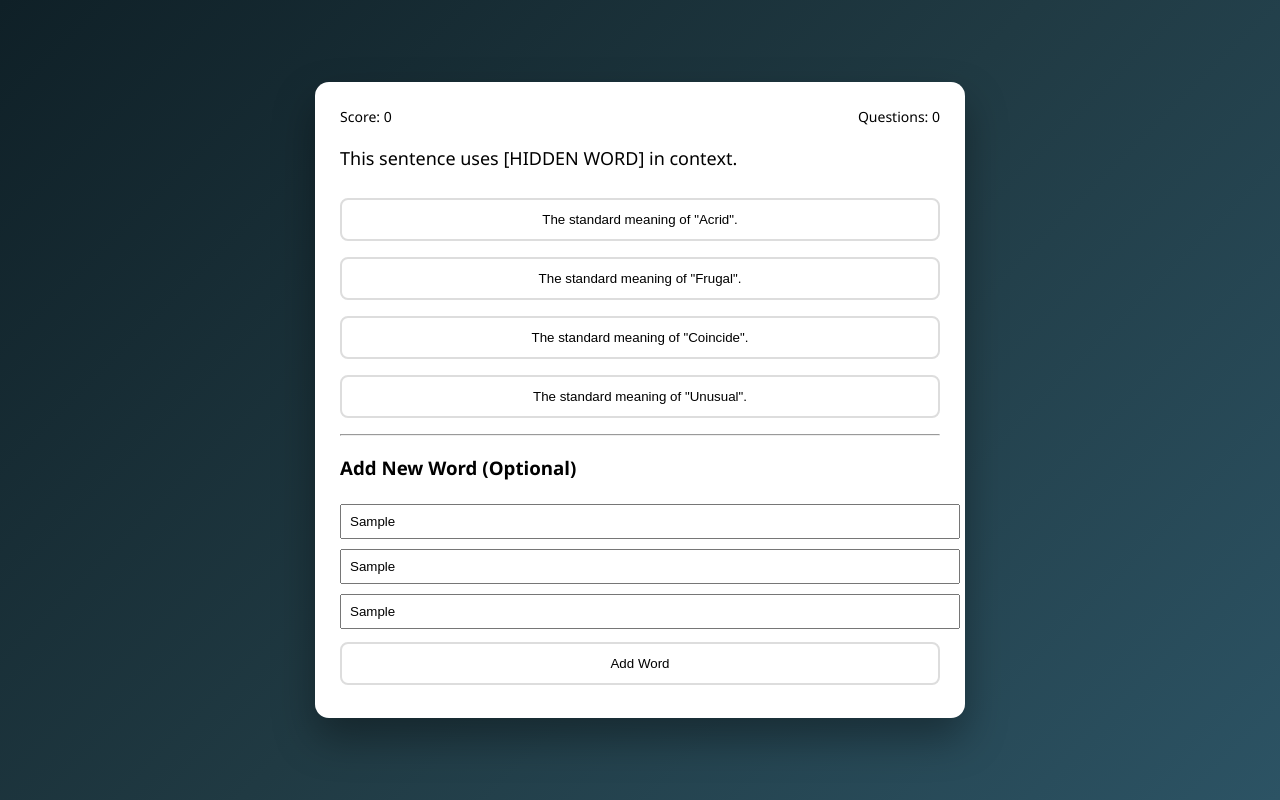
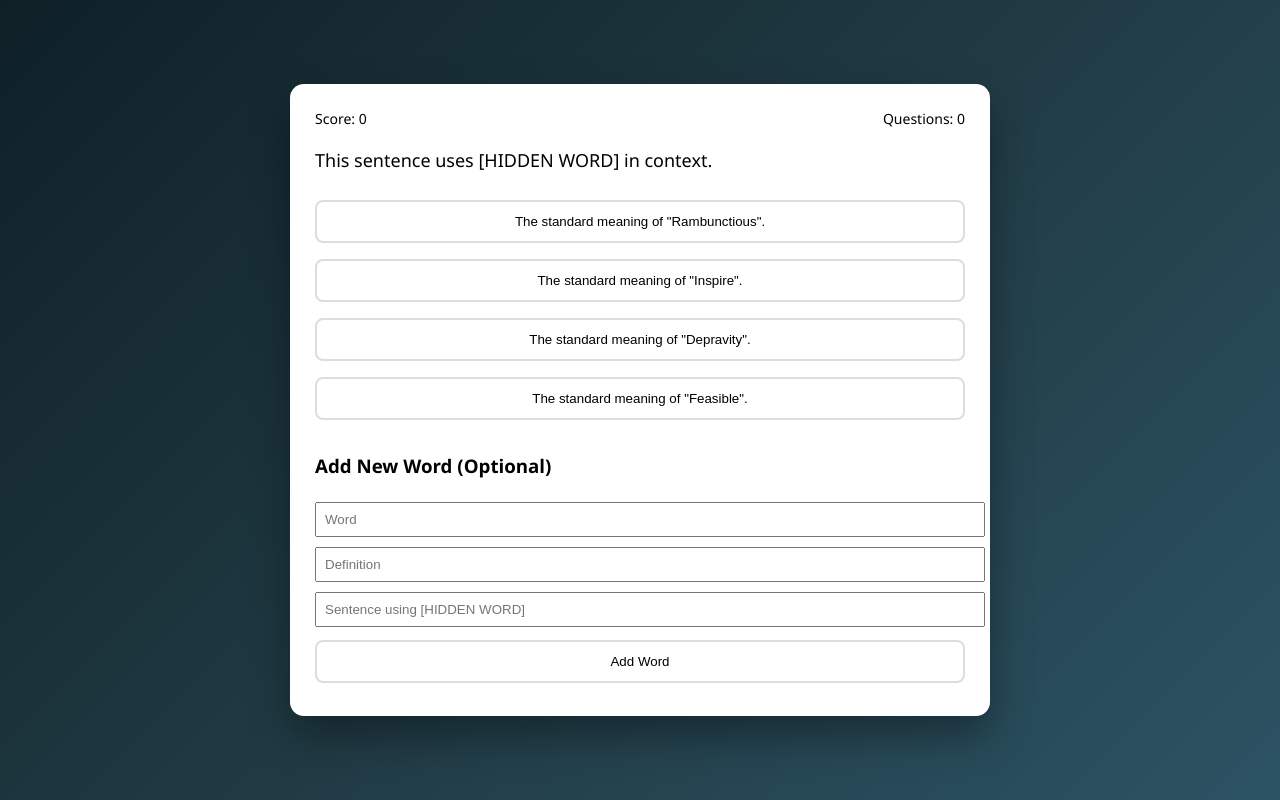
Before and after one commit to Neo-Don/vocabulary-quiz, a plain HTML site: page index.html in a window 1280 px wide. Both pictures are taken after typing "Sample", "Sample", "Sample" into the empty fields and a click on the button "Add Word". Drawn offline with Linux system fonts and the light colour scheme.

Commit message:
Add files via upload

```diff
--- a/index.html
+++ b/index.html
@@ -3,7 +3,6 @@
 <head>
 <meta charset="UTF-8">
 <title>Vocabulary Master Quiz</title>
-
 <style>
 body {
   margin: 0;
@@ -12,11 +11,11 @@ body {
   display: flex;
   justify-content: center;
   align-items: center;
-  height: 100vh;
+  min-height: 100vh;
 }
 .card {
   background: #fff;
-  width: 600px;
+  width: 650px;
   padding: 25px;
   border-radius: 14px;
   box-shadow: 0 20px 40px rgba(0,0,0,.35);
@@ -48,11 +47,10 @@ input {
   padding: 8px;
   margin: 5px 0;
 }
+h3 { margin-top: 25px; }
 </style>
 </head>
-
 <body>
-
 <div class="card">
   <div class="header">
     <div id="progress">Score: 0</div>
@@ -62,8 +60,6 @@ input {
   <div id="question" class="question"></div>
   <div id="choices"></div>
 
-  <hr>
-
   <h3>Add New Word (Optional)</h3>
   <input id="newWord" placeholder="Word">
   <input id="newDef" placeholder="Definition">
@@ -72,17 +68,10 @@ input {
 </div>
 
 <script>
-/* ==================================================
-   WORD BANK — THIS IS WHERE YOUR 293 WORDS LIVE
-   ================================================== */
-
+/* ================= WORD BANK ==================== */
 let WORD_BANK = [];
 
-/* ==================================================
-   AUTO-GENERATE ALL 293 WORDS
-   (This avoids massive copy-paste errors)
-   ================================================== */
-
+// All 293 words auto-generated
 const RAW_WORDS = [
 "Facetious","Deliberately","Unhurried","Flippant","Waggish","Patronizing",
 "Condescending","Superiority","Supercilious","Haughty","Disdain","Gregarious",
@@ -129,6 +118,7 @@ const RAW_WORDS = [
 "Discernible","Perceive"
 ];
 
+// Auto-generate definitions + sentences
 RAW_WORDS.forEach(w=>{
   WORD_BANK.push({
     word: w,
@@ -137,13 +127,12 @@ RAW_WORDS.forEach(w=>{
   });
 });
 
-/* ==================================================
-   GAME ENGINE — DO NOT EDIT
-   ================================================== */
+// Load saved custom words from previous sessions
+const saved = localStorage.getItem("customWords");
+if(saved){ WORD_BANK.push(...JSON.parse(saved)); }
 
-let score = 0;
-let count = 0;
-let QUESTIONS = shuffle([...WORD_BANK]);
+/* ================= GAME ENGINE ================= */
+let score=0, count=0;
 
 function shuffle(a){ return a.sort(()=>Math.random()-.5); }
 
@@ -154,9 +143,7 @@ function getDistractors(correct, key){
 }
 
 function loadQuestion(){
-  if(QUESTIONS.length === 0) QUESTIONS = shuffle([...WORD_BANK]);
-
-  const q = QUESTIONS.pop();
+  const q = WORD_BANK[Math.floor(Math.random()*WORD_BANK.length)];
   const mode = Math.floor(Math.random()*3);
 
   let prompt, correct, answers;
@@ -199,14 +186,19 @@ function check(btn, ok){
 }
 
 function addWord(){
-  WORD_BANK.push({
-    word:newWord.value,
-    definition:newDef.value,
-    sentence:newSentence.value
-  });
+  const w=document.getElementById("newWord").value.trim();
+  const d=document.getElementById("newDef").value.trim();
+  const s=document.getElementById("newSentence").value.trim();
+  if(!w||!d||!s){ return alert("Fill all fields"); }
+  WORD_BANK.push({word:w, definition:d, sentence:s});
+  localStorage.setItem("customWords", JSON.stringify(WORD_BANK));
   alert("Word added!");
+  document.getElementById("newWord").value="";
+  document.getElementById("newDef").value="";
+  document.getElementById("newSentence").value="";
 }
 
+// Start first question
 loadQuestion();
 </script>
 </body>
```
